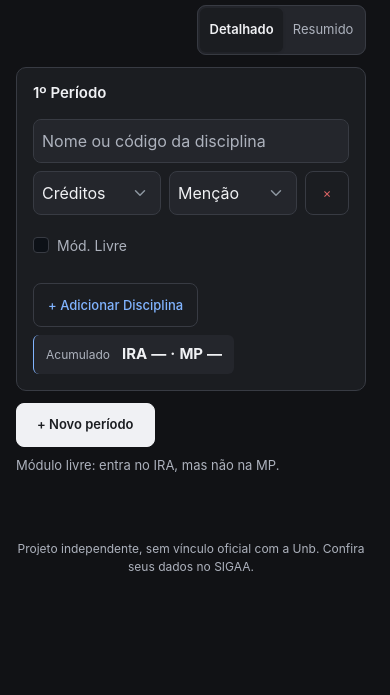
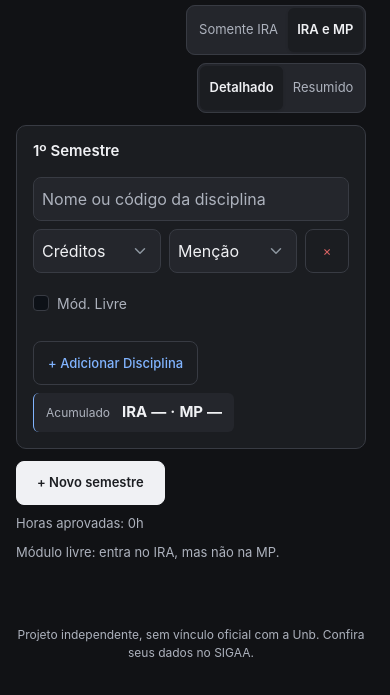
Before and after one commit to diegolxxz/trajetoria-unb, a website: page public/ira/index.html in a window 390 px wide. Shown: the part 165-860 px from the top of the page. Drawn offline with nearby package versions, Linux system fonts and the light colour scheme.

Commit message:
Add semester labels, IRA-only mode and approved hours

```diff
--- a/public/css/interface.css
+++ b/public/css/interface.css
@@ -2197,3 +2197,9 @@ body.pagina-turmas main.pagina-conteudo {
         align-items: flex-start;
     }
 }
+
+/* A preferência de índices vale também para a visualização resumida. */
+.pagina-ira.ira-somente .ira-modulo-livre,
+.pagina-ira.ira-somente .ira-ajuda-mp {
+    display: none !important;
+}
--- a/public/ira/index.html
+++ b/public/ira/index.html
@@ -13,7 +13,7 @@
             } catch {}
         </script>
         <meta name="app-root" content="../" />
-        <meta name="description" content="Calcule seu IRA e sua média ponderada por período com Trajetória Unb." />
+        <meta name="description" content="Calcule seu IRA e sua média ponderada por semestre com Trajetória Unb." />
         <title>Calculadora IRA e MP | Trajetória Unb</title>
         <link rel="stylesheet" href="https://cdn.jsdelivr.net/npm/bootstrap@5.3.3/dist/css/bootstrap.min.css" />
         <link rel="stylesheet" href="../css/style.css" />
@@ -25,7 +25,7 @@
         <meta property="og:title" content="Calculadora IRA e MP | Trajetória Unb" />
         <meta
             property="og:description"
-            content="Calcule seu IRA e sua média ponderada por período com Trajetória Unb."
+            content="Calcule seu IRA e sua média ponderada por semestre com Trajetória Unb."
         />
         <meta property="og:url" content="https://trajetoriaunb.vercel.app/ira/" />
         <link rel="icon" href="../favicon.ico" sizes="16x16 32x32 48x48 64x64 128x128 256x256" />
@@ -56,6 +56,13 @@
                 <h1>Calculadora IRA e MP</h1>
                 <div class="ira-ferramentas">
                     <fieldset class="modo-tabela">
+                        <legend class="visually-hidden">Índices da calculadora</legend>
+                        <label><input type="radio" name="modoIra" value="ira" /><span>Somente IRA</span></label>
+                        <label
+                            ><input type="radio" name="modoIra" value="completo" checked /><span>IRA e MP</span></label
+                        >
+                    </fieldset>
+                    <fieldset class="modo-tabela">
                         <legend class="visually-hidden">Exibição da calculadora</legend>
                         <label
                             ><input type="radio" name="visualizacaoIra" value="expandido" checked /><span
@@ -73,9 +80,10 @@
                 <button id="desfazerExclusao" type="button" class="btn">Desfazer</button>
             </div>
             <div class="ira-acoes-finais">
-                <button type="button" class="btn btn-novo-periodo" onclick="criarPeriodo()">+ Novo período</button>
+                <button type="button" class="btn btn-novo-periodo" onclick="criarPeriodo()">+ Novo semestre</button>
             </div>
-            <p class="texto-apoio">Módulo livre: entra no IRA, mas não na MP.</p>
+            <p id="horasAprovadas" class="texto-apoio" aria-live="polite">Horas aprovadas: 0h</p>
+            <p class="texto-apoio ira-ajuda-mp">Módulo livre: entra no IRA, mas não na MP.</p>
         </main>
         <footer class="text-center py-4">
             <div class="container">
--- a/public/js/functionality.js
+++ b/public/js/functionality.js
@@ -45,6 +45,16 @@ async function inicializar() {
         input.addEventListener('change', () => {
             document.body.classList.toggle('ira-compacto', input.value === 'compacto');
             AppUnB.salvar('calculadora-unb:visualizacao-ira', input.value);
+        }),
+    );
+    const modoIra = AppUnB.ler('calculadora-unb:modo-ira', 'completo') === 'ira' ? 'ira' : 'completo';
+    document.querySelector(`[name="modoIra"][value="${modoIra}"]`).checked = true;
+    aplicarModoIra(modoIra);
+    document.querySelectorAll('[name="modoIra"]').forEach((input) =>
+        input.addEventListener('change', () => {
+            aplicarModoIra(input.value);
+            AppUnB.salvar('calculadora-unb:modo-ira', input.value);
+            calcularIra();
         }),
     );
     const dadosNavegador = AppUnB.ler(CHAVE_DADOS, {});
@@ -131,13 +141,25 @@ function salvarDados() {
         });
 }
 
+function aplicarModoIra(modo) {
+    const somente = modo === 'ira';
+    document.body.classList.toggle('ira-somente', somente);
+    document.querySelector('h1').textContent = somente ? 'Calculadora IRA' : 'Calculadora IRA e MP';
+    document.querySelector('.nav-ira-completo').textContent = somente ? 'Calculadora IRA' : 'Calculadora IRA e MP';
+    document.querySelector('.nav-ira-curto').textContent = somente ? 'IRA' : 'IRA e MP';
+}
+
 function calcularIra() {
     const resultado = CalculosUnB.historico(coletarDados());
+    const somente = document.body.classList.contains('ira-somente');
+    document.getElementById('horasAprovadas').textContent = `Horas aprovadas: ${AppUnB.numero(resultado.horas)}h`;
     document
         .getElementById('ira-mp')
         .replaceChildren(
             AppUnB.elemento('span', '', `IRA: ${resultado.temDisciplinas ? AppUnB.numero(resultado.ira) : '—'}`),
-            AppUnB.elemento('span', '', `MP: ${resultado.temMp ? AppUnB.numero(resultado.mp) : '—'}`),
+            ...(somente
+                ? []
+                : [AppUnB.elemento('span', '', `MP: ${resultado.temMp ? AppUnB.numero(resultado.mp) : '—'}`)]),
         );
     const periodos = [...document.querySelectorAll('#periodos .periodo')];
     document.querySelectorAll('#periodos .ira-parcial').forEach((elemento) => elemento.remove());
@@ -147,14 +169,14 @@ function calcularIra() {
         const cartao = document.createElement('div');
         cartao.className = 'ira-parcial';
         cartao.setAttribute('aria-live', 'polite');
-        cartao.setAttribute('aria-label', `Acumulado até o ${parcial.periodo}º período`);
-        cartao.title = `Acumulado até o ${parcial.periodo}º período`;
+        cartao.setAttribute('aria-label', `Acumulado até o ${parcial.periodo}º semestre`);
+        cartao.title = `Acumulado até o ${parcial.periodo}º semestre`;
         cartao.append(
             AppUnB.elemento('span', 'ira-parcial-rotulo', 'Acumulado'),
             AppUnB.elemento(
                 'strong',
                 '',
-                `IRA ${parcial.temDisciplinas ? AppUnB.numero(parcial.ira) : '—'} · MP ${parcial.temMp ? AppUnB.numero(parcial.mp) : '—'}`,
+                `IRA ${parcial.temDisciplinas ? AppUnB.numero(parcial.ira) : '—'}${somente ? '' : ` · MP ${parcial.temMp ? AppUnB.numero(parcial.mp) : '—'}`}`,
             ),
         );
         periodo.querySelector('.periodo-rodape').append(cartao);
@@ -171,7 +193,7 @@ function criarPeriodo(salvo = false) {
 
     divPeriodo.innerHTML = `
         <div class="periodo-header">
-            <h2>${numeroPeriodo}º Período</h2>
+            <h2>${numeroPeriodo}º Semestre</h2>
         </div>
         <div class="periodo-disciplinas"></div>
         <div class="periodo-rodape"><button type="button" class="btn btn-sm btn-outline-primary btn-add-disc"
@@ -194,7 +216,7 @@ function reindexarPeriodos() {
     periodos.forEach((periodo, indice) => {
         periodo.dataset.periodo = indice + 1;
         const titulo = periodo.querySelector('.periodo-header h2');
-        if (titulo) titulo.textContent = `${indice + 1}º Período`;
+        if (titulo) titulo.textContent = `${indice + 1}º Semestre`;
     });
 }
 
@@ -268,7 +290,7 @@ function adicionarDisciplina(periodoEl, dados = null) {
                     ${gerarOpcoesHtml(OPCOES_MENCOES, indiceMenc)}
                 </select>
             </div>
-            <div class="col-lg-3 col-md-3 col-3 d-flex align-items-center">
+            <div class="col-lg-3 col-md-3 col-3 d-flex align-items-center ira-modulo-livre">
                 <div class="form-check m-0">
                     <input class="form-check-input chk-modulo-livre" type="checkbox" id="ml-${id}" ${moduloLivre ? 'checked' : ''}>
                     <label class="form-check-label small" style="color: var(--text-secondary);" for="ml-${id}" title="Não contabiliza na MP">Mód. Livre</label>
```
Also changed, not shown: tests/calculos.test.cjs (+15 -0 lines), tests/ira-interface.test.cjs (added, +109 -0 lines).
